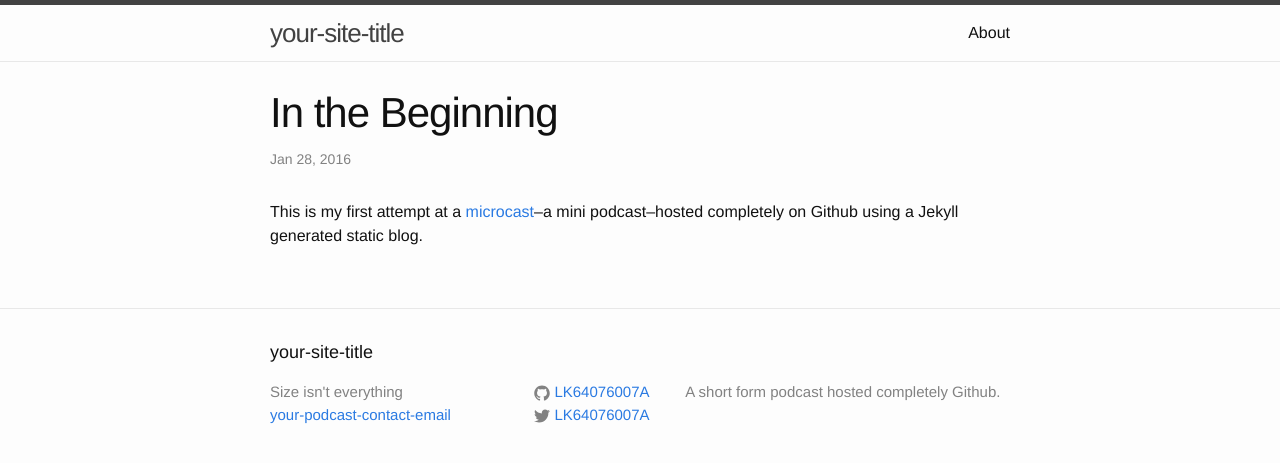
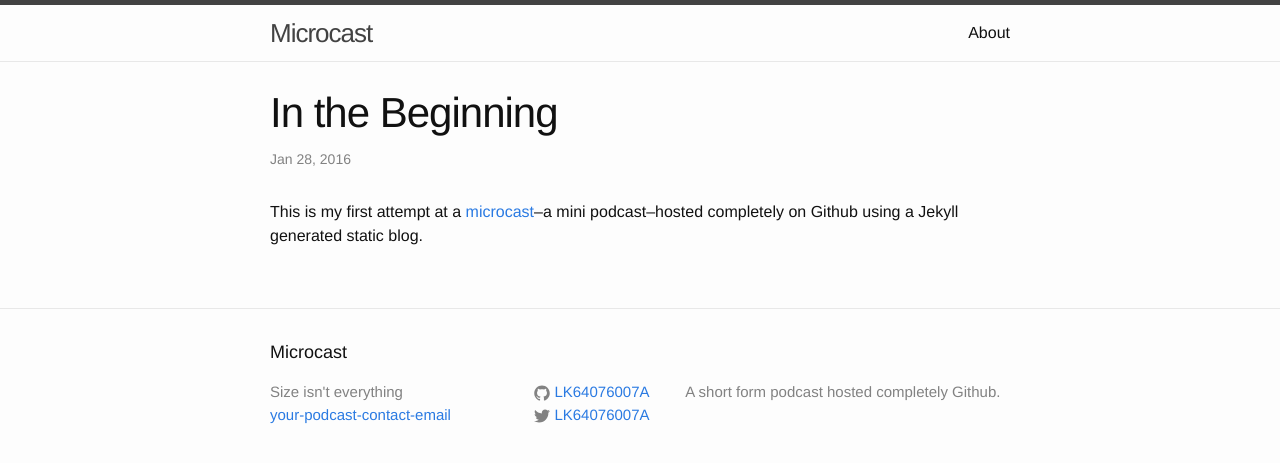
Before and after one commit to LK64076007A/microcast, a Jekyll site: the page built from _posts/2016-01-28-in-the-beginning.md, in a window 1280 px wide. Shown: the top 463 px of the page. Built offline with Jekyll 4.4.1, drawn with Linux system fonts in a browser that asks for light colours.

Commit message:
updating url information

```diff
--- a/_config.yml
+++ b/_config.yml
@@ -13,7 +13,7 @@ description: > # this means to ignore newlines until "baseurl:"
   line in _config.yml. It will appear in your document head meta (for
   Google search results) and in your feed.xml site description.
 baseurl: "/microcast" # the subpath of your site, e.g. /blog
-url: "http://yourdomain.com" # the base hostname & protocol for your site
+url: "http://soitscometothis.net" # the base hostname & protocol for your site
 twitter_username: LK64076007A
 github_username:  LK64076007A
 
@@ -24,11 +24,10 @@ github_username:  LK64076007A
 
 # Podcast Feed Settings
 
-title:          your-site-title
+title:          Microcast
 email:          your-podcast-contact-email
 description:    "A short form podcast hosted completely Github."
 subtitle:       "Size isn't everything"
-url:            /
 lang:           en-us
 author:         Michael
 copyright:      "&#x2117; &amp; &#xA9; 2016"
```
